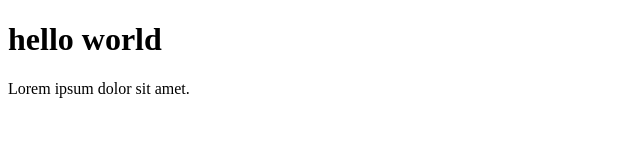
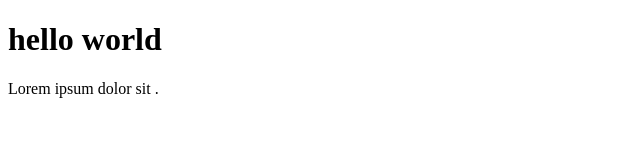
Before and after one commit to ishitsharmadev/adding_collaborator, a plain HTML site: page index.html in a window 1280 px wide. Shown: the full height of the page, 0-640 px from the left. Drawn offline with Linux system fonts and the light colour scheme.

Commit message:
Update index.html

```diff
--- a/index.html
+++ b/index.html
@@ -7,6 +7,6 @@
 </head>
 <body>
   <h1>hello world</h1>
-  <p>Lorem ipsum dolor sit amet.</p>
+  <p>Lorem ipsum dolor sit .</p>
 </body>
 </html>
```
